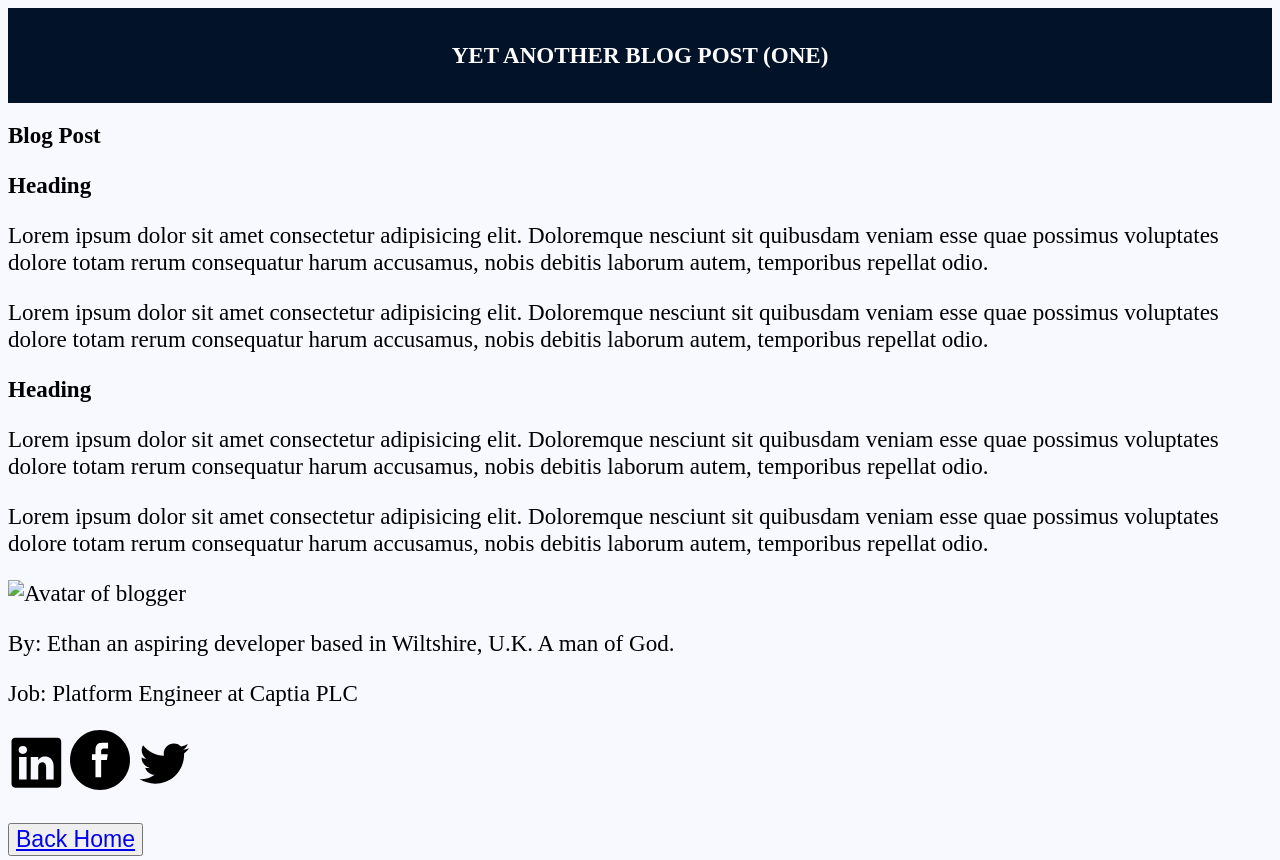
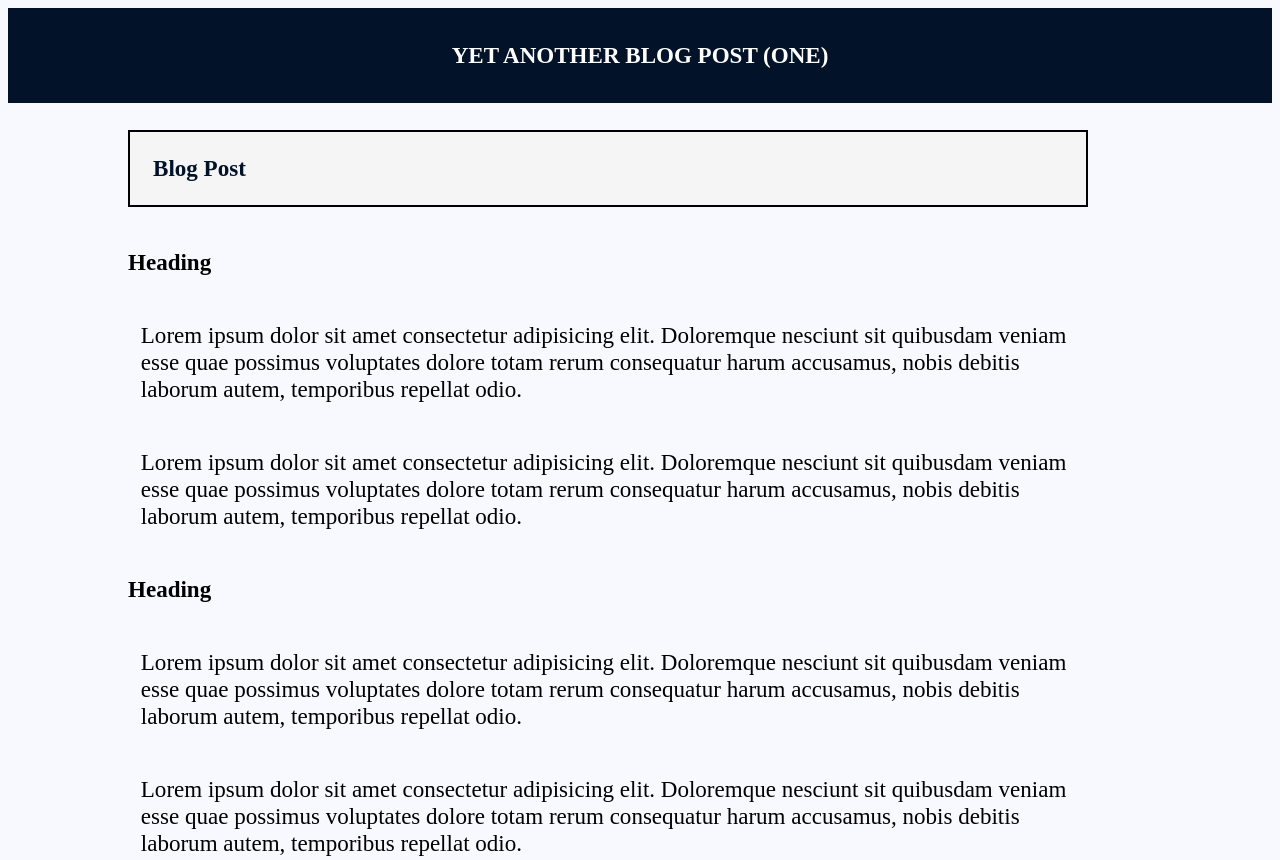
Before and after one commit to echthys/FEND-P1, a plain HTML site: page Blog/blog-post-one.html in a window 1280 px wide. Shown: the top 860 px of the page. Drawn offline with Linux system fonts and the light colour scheme.

Commit message:
feat: added blog css

```diff
--- /dev/null
+++ b/CSS/blog-page.css
@@ -0,0 +1,79 @@
+.blog-post {
+    display: grid;
+    grid-template-columns: 80vw;
+    grid-template-rows: auto;
+    gap: 0%;
+    justify-content: center;
+    grid-template-areas:
+    "blog-entry"
+    "author-details"
+    "socials";
+}
+
+
+.blog-entry {
+    margin-right: 5vw;
+    margin-top: 1vh;
+    display: flex;
+    flex-direction: column;
+    grid-area: blog-entry;
+    /* border: 2px solid black; */
+}
+
+
+.blog-entry h2 {
+    background-color: whitesmoke ;
+    color: #011229;
+    padding: 1em;
+    border: 2px solid black;
+}
+
+.blog-entry p {
+    margin-left: 1vw;
+    margin-right: 1vw;
+}
+
+.author-info {
+    display: flex;
+    flex-direction: column;
+    grid-area: author-details;
+    border-left: 3px solid black;
+    background-color: #f8f8ff;
+}
+
+.author-info p {
+    color: #011229;
+    padding-left: 1vw;
+}
+
+#author-image {
+    margin-left: 1vw;
+    max-width: 35%;
+    border: 5px solid black;
+}
+
+.socials img {
+    grid-area: socials;
+    max-height: 5vh;
+    max-width: auto;
+    justify-content: center;
+    margin-left: 1vw;
+}
+
+.back button a{
+    text-decoration: none;
+    color: black;
+}
+
+.back button {
+    margin-bottom: 2vh;
+}
+
+ /* Medium devices (tablets, 768px and up) */
+ @media (min-width: 768px) {
+    #author-image {
+        margin-left: 1vw;
+        max-width: 25%;
+        border: 5px solid black;
+    }
+  }
--- a/CSS/style.css
+++ b/CSS/style.css
@@ -1,3 +1,6 @@
+/* Imports */
+@import url(../css/blog-page.css);
+
 /* All */
 
 * {
@@ -87,9 +90,10 @@ footer {
     border-radius: 2px;
     border: 1px solid black;
     padding: 0.5em;
-    margin-right: 3.5em;
-    max-width: 25%;
+    margin-right: 1.5em;
+    max-width: 50%;
     align-self: flex-end;
+    margin-bottom: 1em;
 }
 
 .posts a {
@@ -132,8 +136,7 @@ footer {
  /* Small devices (landscape phones, 576px and up) */
 @media (min-width: 576px) {  }
 
- /* Medium devices (tablets, 768px and up) */
-@media (min-width: 768px) {  }
+
 
  /* Large devices (desktops, 992px and up) */
 @media (min-width: 992px) {
```
